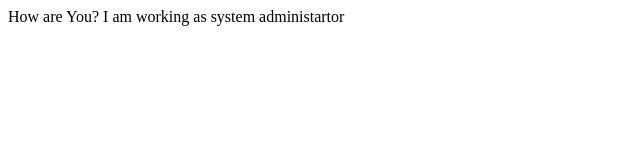
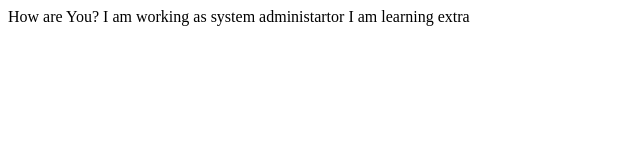
Before and after one commit to shreeshabhakta/shreesha-own-portfolio, a plain HTML site: page index.html in a window 1280 px wide. Shown: the whole page, without its empty margins (0-640 px from the left). Drawn offline with Linux system fonts and the light colour scheme.

Commit message:
Update index.html

```diff
--- a/index.html
+++ b/index.html
@@ -10,5 +10,6 @@
     How are You?
 
     I am working as system administartor
+    I am learning extra
 </body>
 </html>
```
